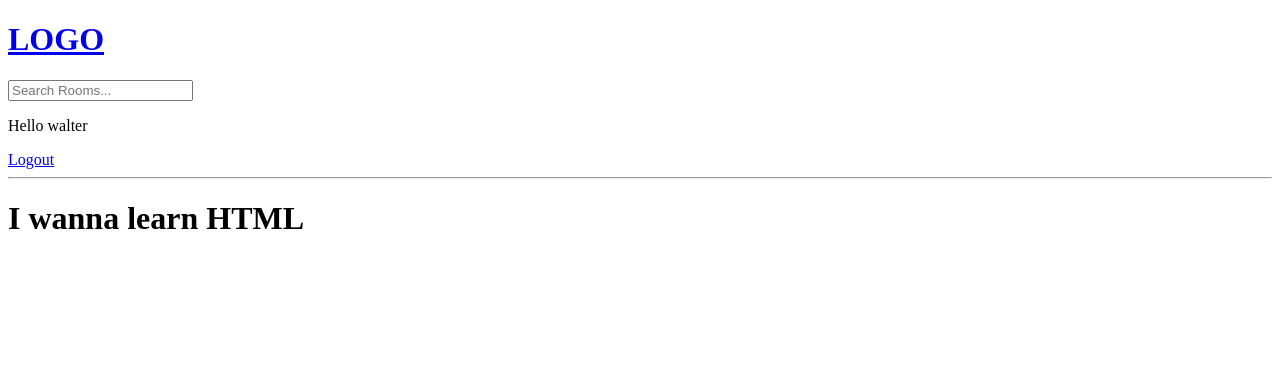
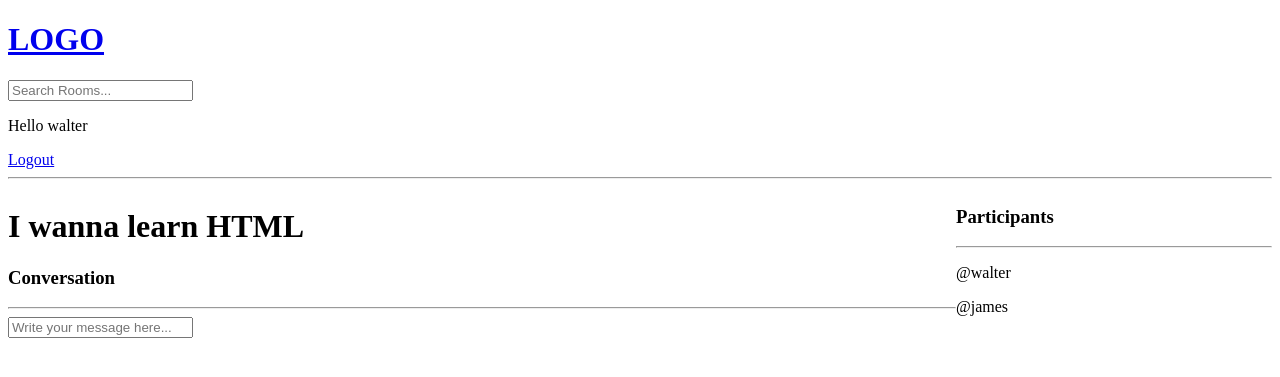
Before and after one commit to Walter-Void/studybud, a Django app: page /room/3/ in a window 1280 px wide. Shown: the top 377 px of the page. Run offline with Django 5.2, Linux system fonts and the light colour scheme; a user stored in the database is signed in; data comes from the database, SQL or seed files in the repository; both versions use the stored data as it was after the commit.

Commit message:
Add files via upload

```diff
--- a/studybud/base/models.py
+++ b/studybud/base/models.py
@@ -14,7 +14,7 @@ class Room(models.Model):
     topic = models.ForeignKey(Topic, on_delete = models.SET_NULL, null = True)
     name = models.CharField(max_length=200) #Allows different names
     description = models.TextField(null = True, blank = True) #Blank page for decription
-    #participants =
+    participants = models.ManyToManyField(User, related_name = 'participants', blank = True )
     updated = models.DateTimeField(auto_now = True) # Shows time
     created = models.DateTimeField(auto_now_add = True) #shows time of creation
 
--- a/studybud/base/templates/base/room.html
+++ b/studybud/base/templates/base/room.html
@@ -2,6 +2,50 @@
 
 {% block content%}
 
-<h1>{{room.name}}</h1>
+<style>
+    .room-container{
+        display: grid;
+        grid-template-columns: 3fr 1fr;
+    }
+</style>
+<div class = "room-container">
+    <div>
+        <h1>{{room.name}}</h1>
+        <p>{{room.description}}</p>
+        <div class = "comment-wrapper">
+                <h3>Conversation</h3>
+                <hr>
+                {% for message in room_messages %}
+                    <div>
+                        {% if request.user == message.user %}
+                        <a href = "{% url 'delete-message' message.id%}">Delete</a>
+                        {% endif %}
+                        <small>@{{message.user}}  {{message.created | timesince}} ago </small>
+                        <p>{{message.body}}</p>
+                        <hr>
+                    </div>
+                {% endfor %}
+            </div>
+
+        {% if request.user.is_authenticated %}
+        <div class = "comment-form">
+            <form method = "POST" action ="">
+                {% csrf_token %}
+                <input type = "text" name = "body" placeholder="Write your message here..." />
+            </form>
+        </div>
+        {% endif %}
+    </div>
+
+    <div>
+        <h3>Participants</h3>
+        <hr>
+        {% for user in participants %}
+            <div>
+                <p>@{{user.username}}</p>
+            </div>
+        {% endfor %}
+    </div>
+</div>
 
 {% endblock content %}
--- a/studybud/base/urls.py
+++ b/studybud/base/urls.py
@@ -10,4 +10,5 @@ urlpatterns = [
     path('create-room/', views.createRoom, name = "create-room"),#Path for room_form
     path('update-room/<str:pk>/', views.updateRoom, name = "update-room"), #Path for forms
     path('delete-room/<str:pk>/', views.deleteRoom, name = "delete-room"), #Path to delete rooms
+    path('delete-message/<str:pk>/', views.deleteMessage, name = "delete-message"), #Path to delete message
 ]
--- a/studybud/base/views.py
+++ b/studybud/base/views.py
@@ -6,7 +6,7 @@ from django.contrib.auth.models import User
 from django.contrib.auth import authenticate, login, logout #import authenticate to work on login method
 from django.contrib.auth.forms import UserCreationForm #Import a form for user to be created
 from django.http import HttpResponse # imports to HttpsResponse to work
-from .models import Room, Topic #Imports Room from the models.py
+from .models import Room, Topic, Message #Imports Room from the models.py
 from .forms import RoomForm #imports Room form to this views
 
 
@@ -84,7 +84,18 @@ def home(request):
 #Function that show/sends you to a room
 def room(request, pk):
     room = Room.objects.get(id =pk)
-    context = {'room' : room}
+    room_messages = room.message_set.all().order_by('-created')
+    participants = room.participants.all()
+    if request.method == 'POST':
+        message = Message.objects.create(
+            user = request.user,
+            room = room,
+            body = request.POST.get('body')
+        )
+        room.participants.add(request.user)
+        return redirect('room', pk = room.id)
+
+    context = {'room' : room, 'room_messages' : room_messages, 'participants': participants}
     return render(request, 'base/room.html', context) #Goes into template folder to go to the room html
 
 @login_required(login_url = '/login') #only allows user to make a room
@@ -127,3 +138,15 @@ def deleteRoom(request, pk):
         room.delete()
         return redirect('home')
     return render(request, 'base/delete.html', {'obj': room})
+
+@login_required(login_url = '/login') #only allows user to make a room
+#Function to delete a message on the conversation
+def deleteMessage(request, pk):
+    message = Message.objects.get(id = pk)
+    if request.user != message.user:
+        return HttpResponse('You are not allowed here!!')
+
+    if request.method == 'POST':
+        message.delete()
+        return redirect('home')
+    return render(request, 'base/delete.html', {'obj': message})
```
Also changed, not shown: studybud/base/migrations/0003_alter_room_options_room_participants.py (added), studybud/db.sqlite3.
